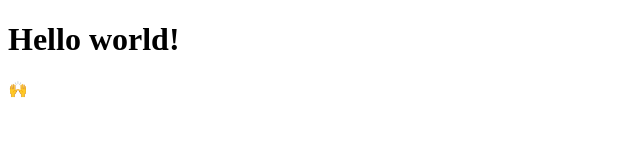
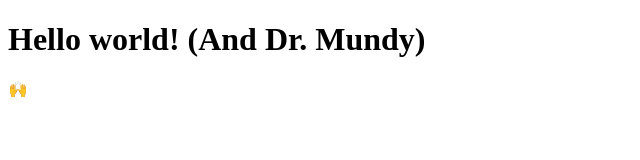
Before and after one commit to dyameres/my-awesome-project, a plain HTML site: page index.html in a window 1280 px wide. Shown: the whole page, without its empty margins (0-640 px from the left). Drawn offline with Linux system fonts and the light colour scheme.

Commit message:
Update index.html

```diff
--- a/index.html
+++ b/index.html
@@ -4,7 +4,7 @@
     <title>My first github.io website</title>
   </head>
   <body>
-    <h1>Hello world!</h1>
+    <h1>Hello world! (And Dr. Mundy)</h1>
     <p>🙌</p>
   </body>
 </html>
```
